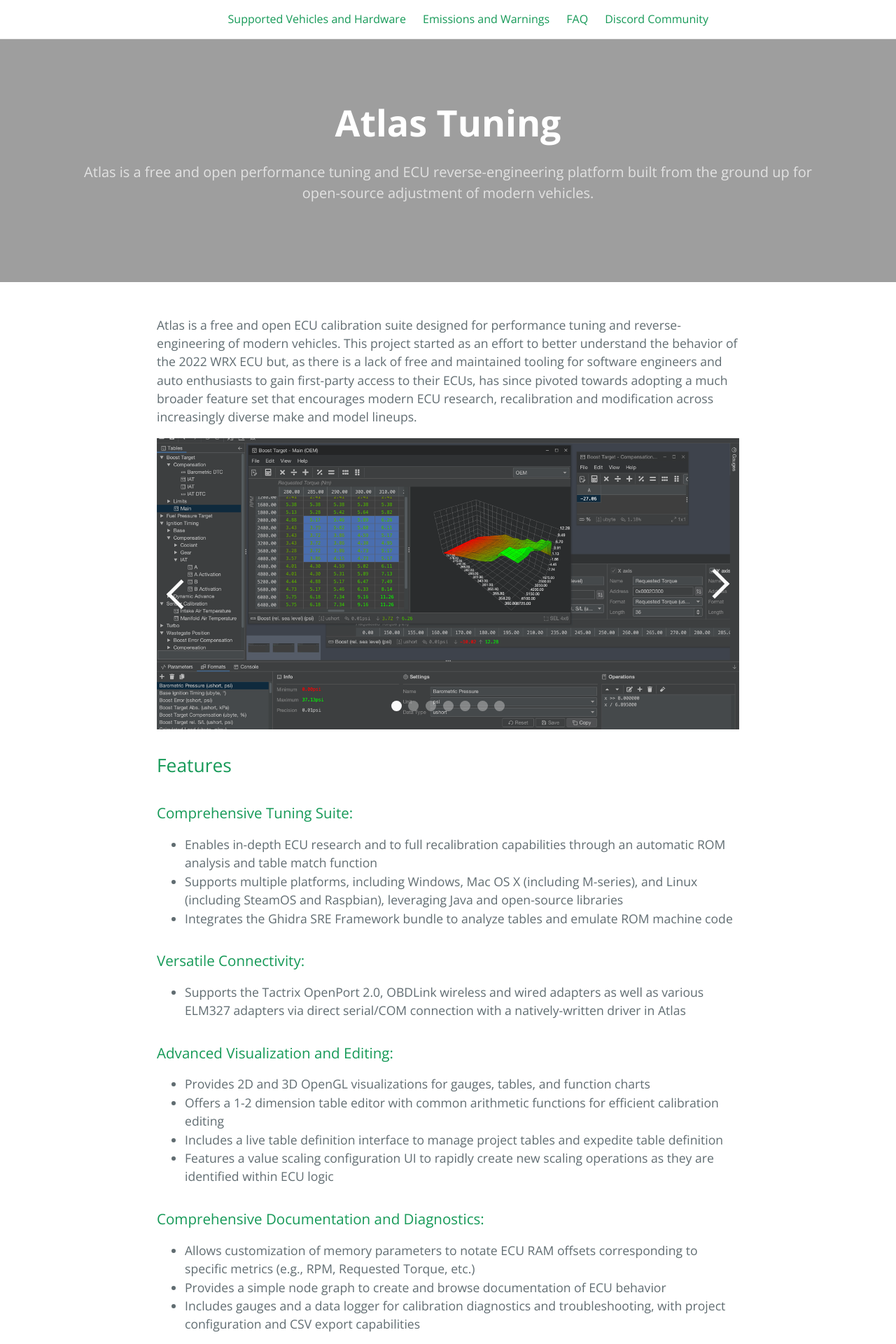
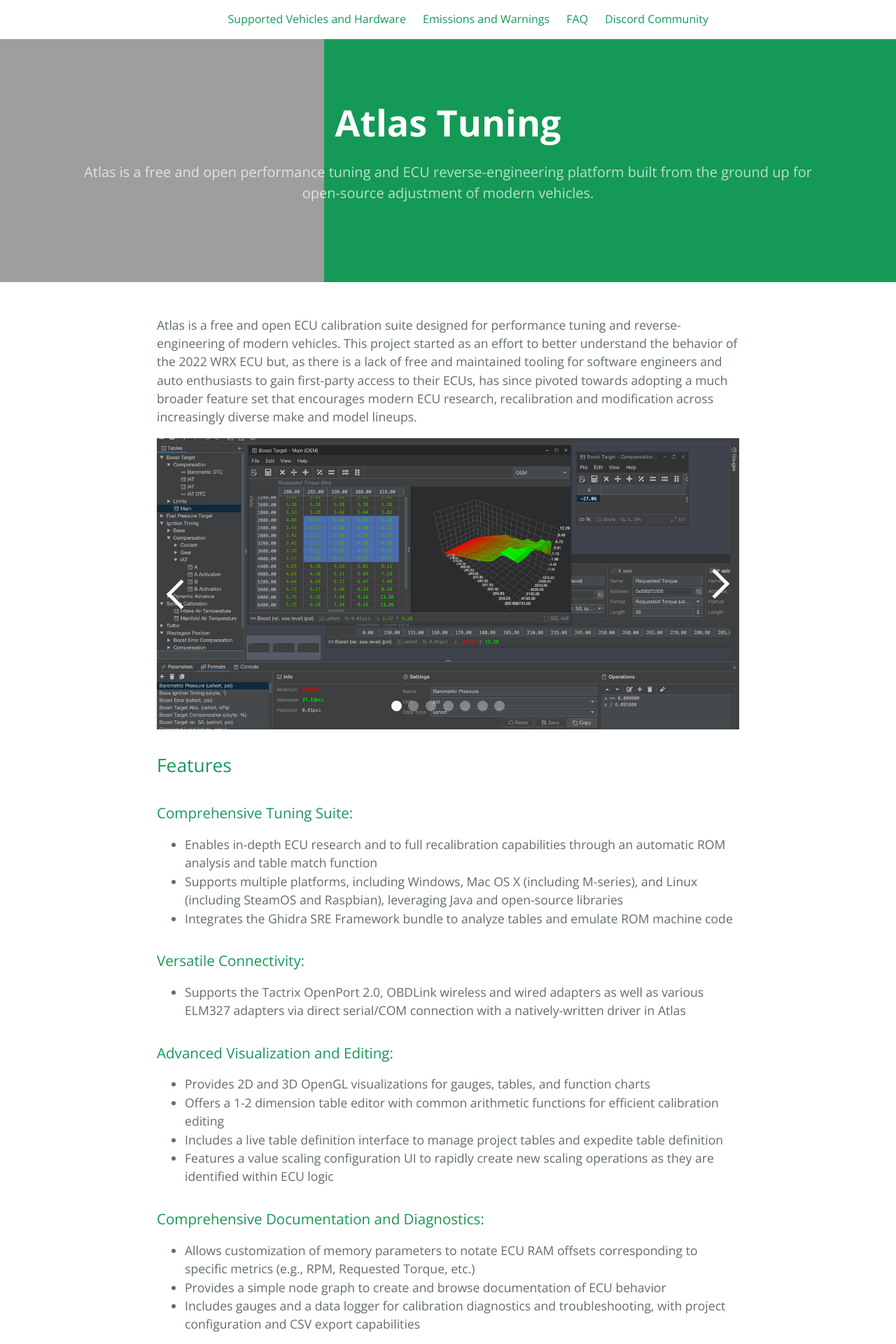
Before and after one commit to atlas-tuning/atlas-public, a Jekyll site: the page built from docs/index.md, in a window 1280 px wide. Shown: the top 1920 px of the page at 70% size. Built offline with Jekyll 4.4.1, drawn with Linux system fonts in a browser that asks for light colours.

Commit message:
Update jekyll-theme-cayman-blog.scss

```diff
--- a/docs/_sass/jekyll-theme-cayman-blog.scss
+++ b/docs/_sass/jekyll-theme-cayman-blog.scss
@@ -110,7 +110,9 @@
   color: $header-heading-color;
   text-align: center;
   background-color: $header-bg-color;
-  background-image: url(/assets/banner.png);
+  background-image: url(/assets/banner.JPG);
+  background-size: contain;
+  background-repeat: no-repeat;
 
   @include large {
     padding: 5rem 6rem;
```
